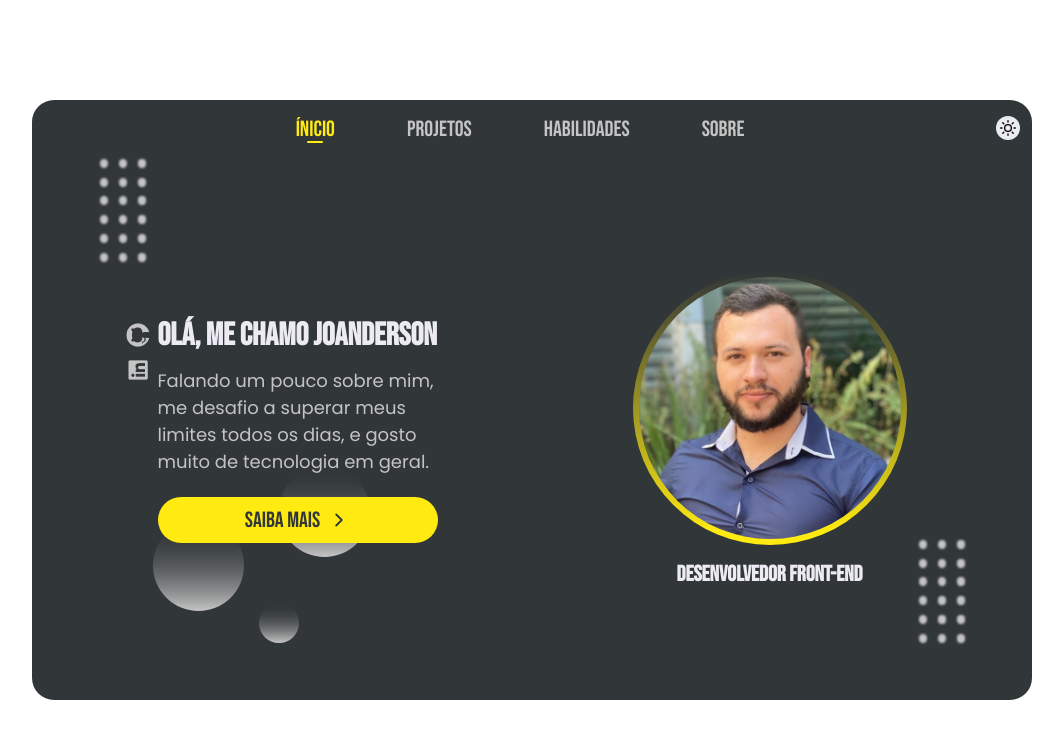
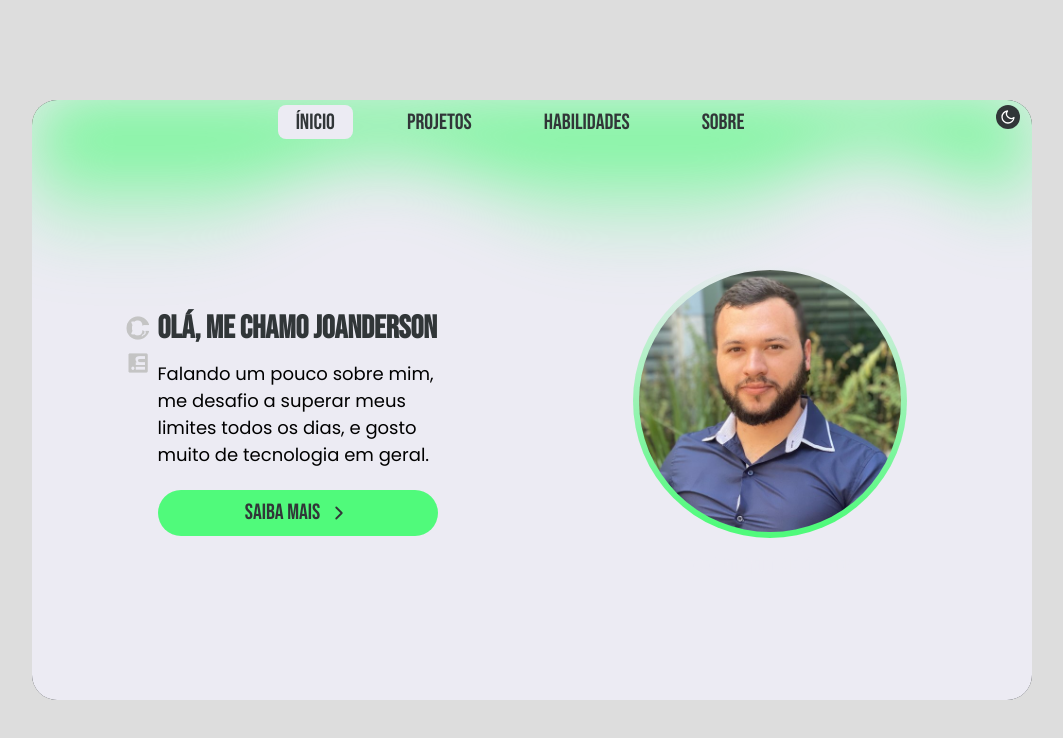
Before and after one commit to JoandersonReis/portifolio, a Next.js app: page / in a window 1280 px wide. Both pictures are taken after a click on the button 1116 px from the left and 128 px from the top of the page. Shown: the top 738 px of the page, without its empty margins (108-1171 px from the left). Built offline with nearby package versions, Linux system fonts and the light colour scheme.

Commit message:
Feat: theme change

```diff
--- a/src/components/AboutSection/index.tsx
+++ b/src/components/AboutSection/index.tsx
@@ -7,7 +7,7 @@ import whatsappIcon from "../../../public/assets/icons/yellow_whatsapp.svg"
 import telegramIcon from "../../../public/assets/icons/yellow_telegram.svg"
 import gmailIcon from "../../../public/assets/icons/yellow_gmail.svg"
 import Link from 'next/link'
-import { FaGithub, FaLinkedin } from 'react-icons/fa'
+import { FaEnvelope, FaEnvelopeSquare, FaGithub, FaLinkedin, FaMailBulk, FaTelegram, FaWhatsapp, FaWhatsappSquare } from 'react-icons/fa'
 
 const AboutSection = () => {
   return (
@@ -28,28 +28,19 @@ const AboutSection = () => {
 
         <div className={styles.contacts}>
           <span>
-            <Image
-              src={whatsappIcon}
-              alt="Icone de Whatsapp"
-            />
+            <FaWhatsappSquare size={32} color="var(--color-primary)" />
 
             <Link href="https://wa.me/5574999269460">74 9 9926-9460</Link>
           </span>
 
           <span>
-            <Image
-              src={telegramIcon}
-              alt="Icone de Telegram"
-            />
+            <FaTelegram size={32} color="var(--color-primary)" />
 
             <Link href="https://web.telegram.org/k/#@Joanderson2000">74 9 9926-9460</Link>
           </span>
 
           <span>
-            <Image
-              src={gmailIcon}
-              alt="Icone de Gmail"
-            />
+          <FaEnvelopeSquare size={32} color="var(--color-primary)" />
 
             <span>joandersonreis470@gmail.com</span>
           </span>
--- a/src/components/Header/index.tsx
+++ b/src/components/Header/index.tsx
@@ -4,12 +4,16 @@ import styles from "./styles.module.scss";
 
 type Props = {
   onSectionSelected: (value: string) => void;
+  onThemeSelected: (value: string) => void;
   sectionSelected: string;
+  themeSelected: string;
 };
 
 const Header = (props: Props) => {
   return (
-    <header className={styles.header}>
+    <header
+      className={`${styles.header} ${props.themeSelected == "white" && styles.whiteTheme}`}
+    >
       <section>
         <nav>
           <ul>
@@ -59,8 +63,15 @@ const Header = (props: Props) => {
             </li>
           </ul>
 
-          <button className={styles.changeThemeButton}>
-            <FiSun size={16} color="#000" />
+          <button
+            className={styles.changeThemeButton}
+            onClick={() => props.onThemeSelected(props.themeSelected == "dark"? "white":"dark")}
+          >
+            {props.themeSelected == "dark"?
+              <FiSun size={16} color="#000" />
+              :
+              <FiMoon size={16} color="#000" />
+            }
           </button>
         </nav>
       </section>
--- a/src/components/Header/styles.module.scss
+++ b/src/components/Header/styles.module.scss
@@ -1,9 +1,15 @@
 .header {
   section {
     position: relative;
+    height: 4.4rem;
+    display: flex;
+    align-items: center;
+    justify-content: center;
+
     nav {
+      width: 100%;
       display: flex;
-      padding: 1.6rem 1.2rem;
+      padding: 0 1.2rem;
 
       ul {
         list-style: none;
@@ -78,3 +84,59 @@
     }
   }
 }
+
+.whiteTheme {
+  section {
+    nav {
+
+      ul {
+        li {
+          button {
+            height: 3.4rem;
+            border-radius: 0.8rem;
+            color: var(--color-background);
+            z-index: 1;
+
+            &::before {
+              content: "";
+              position: absolute;
+              background-color: var(--color-white);
+              height: 100%;
+              width: 0%;
+              z-index: -1;
+              border-radius: 0.8rem;
+              transform: scale(100%);
+              left: 0;
+              transition: all 0.5s ease;
+            }
+
+            &::after {
+              display: none;
+            }
+          }
+
+          .selected {
+            color: var(--color-background);
+
+            &::before {
+              width: 100%;
+            }
+          }
+        }
+      }
+
+      .changeThemeButton {
+        background-color: var(--color-background);
+
+        &::after {
+          background-color: var(--color-background);
+        }
+
+
+        svg {
+          color: #fff !important;
+        }
+      }
+    }
+  }
+}
--- a/src/components/ProjectsSection/styles.module.scss
+++ b/src/components/ProjectsSection/styles.module.scss
@@ -8,13 +8,11 @@
     color: var(--color-primary);
     font-family: var(--font-title);
     font-size: 2.2rem;
-    background-color: var(--color-background);
     display: block;
   }
 
   h1 {
     line-height: 3.2rem;
-    background-color: var(--color-background);
   }
 
   main {
@@ -33,15 +31,17 @@
       width: 100%;
       border-radius: 1.8rem;
       border: 0.2rem solid var(--color-white);
+      overflow: hidden;
 
       &:hover {
         .backgroundOpacity {
           opacity: 1;
+          transform: translateY(0);
         }
       }
 
       .backgroundOpacity {
-        transition: all 0.3s ease;
+        transition: all 0.5s ease;
         width: 100%;
         height: 100%;
         display: flex;
@@ -50,6 +50,7 @@
         background-image: url("../../../public/assets/images/project-background.svg");
         background-color: rgba($color: #000000, $alpha: 0.7);
         border-radius: 1.8rem;
+        transform: translateY(20rem);
         opacity: 0;
 
         a {
--- a/src/components/SkillsSection/styles.module.scss
+++ b/src/components/SkillsSection/styles.module.scss
@@ -6,13 +6,11 @@
     color: var(--color-primary);
     font-family: var(--font-title);
     font-size: 2.2rem;
-    background-color: var(--color-background);
     display: block;
   }
 
   h1 {
     line-height: 3.2rem;
-    background-color: var(--color-background);
   }
 
   main {
--- a/src/pages/index.tsx
+++ b/src/pages/index.tsx
@@ -10,9 +10,10 @@ import AboutSection from "@/components/AboutSection";
 
 export default function Home() {
   const [sectionSelected, setSectionSelected] = useState("home");
+  const [ themeSelected, setThemeSelected ] = useState("dark")
 
   return (
-    <div className={styles.container}>
+    <div className={`${styles.container} ${themeSelected == "white" && styles.whiteTheme}`}>
       <Head>
         <title>Joanderson - Portifólio</title>
         <meta name="description" content="Desenvolvedor Front-end" />
@@ -23,6 +24,8 @@ export default function Home() {
         <Header
           onSectionSelected={setSectionSelected}
           sectionSelected={sectionSelected}
+          onThemeSelected={setThemeSelected}
+          themeSelected={themeSelected}
         />
 
         <main className={styles.sections}>
--- a/src/styles/Home.module.scss
+++ b/src/styles/Home.module.scss
@@ -5,10 +5,12 @@
   justify-content: center;
 
   .content {
+    position: relative;
+    z-index: 1;
     height: 60rem;
     width: 100%;
     background-color: var(--color-background);
-    border-radius: 2.2rem;
+    border-radius: 2.5rem;
     overflow: hidden;
     background-image: url("../../public/assets/images/background.svg");
     display: flex;
@@ -18,5 +20,53 @@
       flex: 1;
       padding: 2.8rem;
     }
+
+    &::before {
+      content: "";
+      position: absolute;
+      top: 1.8rem;
+      right: 1.8rem;
+      background-color: var(--color-white);
+      height: 0%;
+      width: 0%;
+      transition: all 0.5s ease;
+      border-radius: 2.2rem;
+
+      background-image: url("../../public/assets/images/background_white_theme.svg");
+    }
+  }
+
+}
+
+.whiteTheme {
+  --color-primary: #50fa7b;
+
+  .content {
+    &::before {
+      height: 100%;
+      width: 100%;
+      top: 0;
+      right: 0;
+    }
+
+    h1,
+    h2,
+    h3 {
+      color: var(--color-background) !important;
+      background-color: transparent;
+    }
+
+    strong {
+      background-color: transparent !important;
+    }
+
+    p,
+    span {
+      color: #000 !important;
+    }
+
+    a {
+      color: var(--color-background);
+    }
   }
 }
--- a/src/styles/globals.css
+++ b/src/styles/globals.css
@@ -19,7 +19,13 @@
   outline: 0;
 }
 
-button, a {
+body,
+html {
+  background-color: #ddd;
+}
+
+button,
+a {
   background: transparent;
   transition: all 0.3s ease;
   cursor: pointer;
@@ -33,13 +39,22 @@ button {
   font-family: var(--font-title);
 }
 
-p, span, strong, a, input, textarea, label, li {
+p,
+span,
+strong,
+a,
+input,
+textarea,
+label,
+li {
   font-size: 1.8rem;
   font-family: var(--font-text);
   color: var(--color-gray);
 }
 
-h1, h2, h3 {
+h1,
+h2,
+h3 {
   font-size: 3.2rem;
   font-family: var(--font-title);
   color: var(--color-white);
```
Also changed, not shown: public/assets/images/background.svg, public/assets/images/background_white_theme.svg (added).
